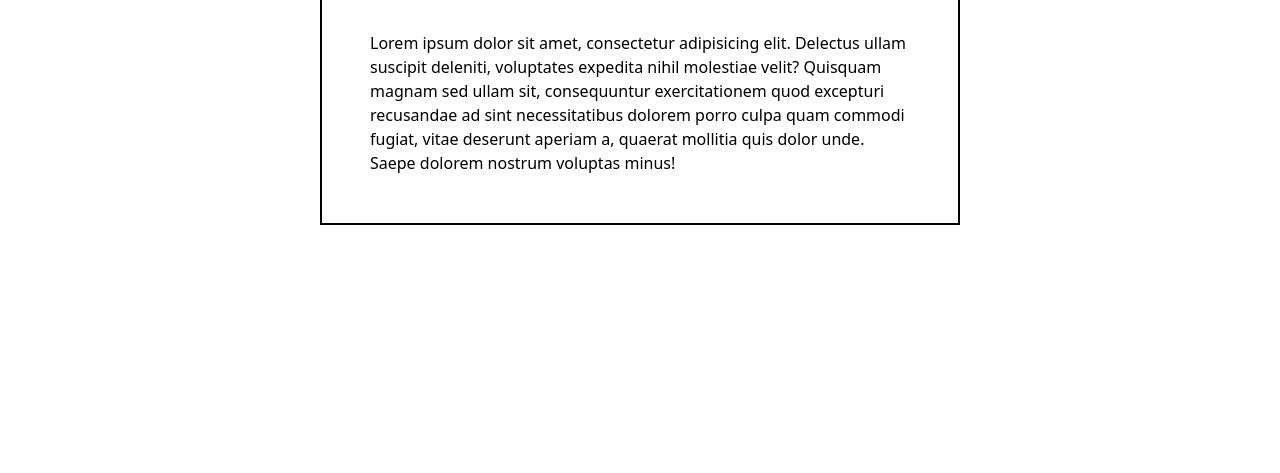
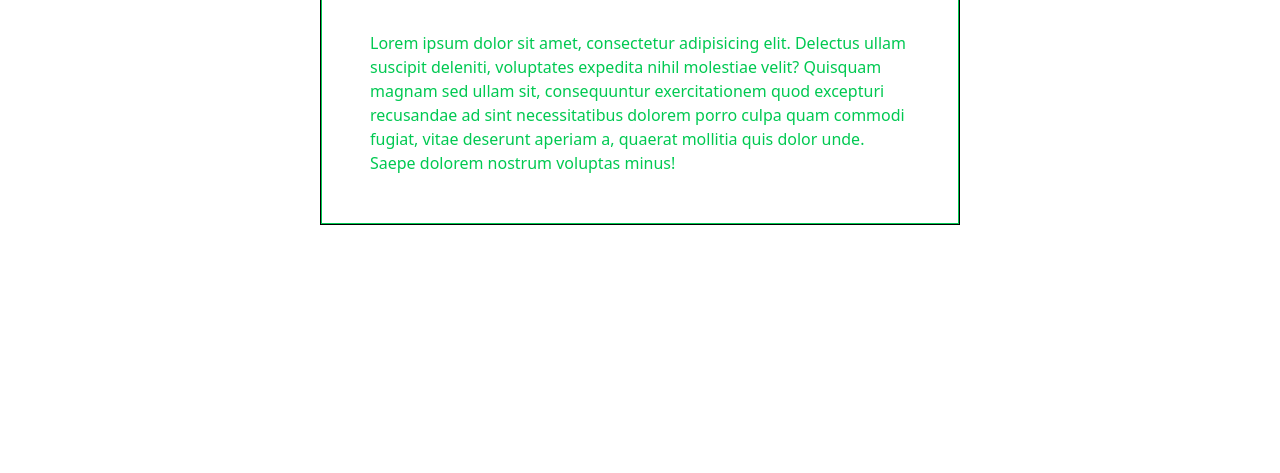
Before and after one commit to shadman76r/M2, a plain HTML site: page tailwind css/index.html in a window 1280 px wide. Shown: the part 327-800 px from the top of the page. Drawn offline with nearby package versions, Linux system fonts and the light colour scheme.

Commit message:
text-color

```diff
--- a/tailwind css/index.html
+++ b/tailwind css/index.html
@@ -19,7 +19,7 @@
     <section class="w-1/2 border m-4 mx-auto">
         <h3>my section title</h3>
         <h3 class="text-3xl">my section title 2</h3>
-        <p class="border p-12">Lorem ipsum dolor sit amet, consectetur adipisicing elit. Delectus ullam suscipit deleniti, voluptates expedita nihil molestiae velit? Quisquam magnam sed ullam sit, consequuntur exercitationem quod excepturi recusandae ad sint necessitatibus dolorem porro culpa quam commodi fugiat, vitae deserunt aperiam a, quaerat mollitia quis dolor unde. Saepe dolorem nostrum voluptas minus!</p>
+        <p class="border p-12 text-green-500">Lorem ipsum dolor sit amet, consectetur adipisicing elit. Delectus ullam suscipit deleniti, voluptates expedita nihil molestiae velit? Quisquam magnam sed ullam sit, consequuntur exercitationem quod excepturi recusandae ad sint necessitatibus dolorem porro culpa quam commodi fugiat, vitae deserunt aperiam a, quaerat mollitia quis dolor unde. Saepe dolorem nostrum voluptas minus!</p>
     </section>
 </body>
 </html>
```
